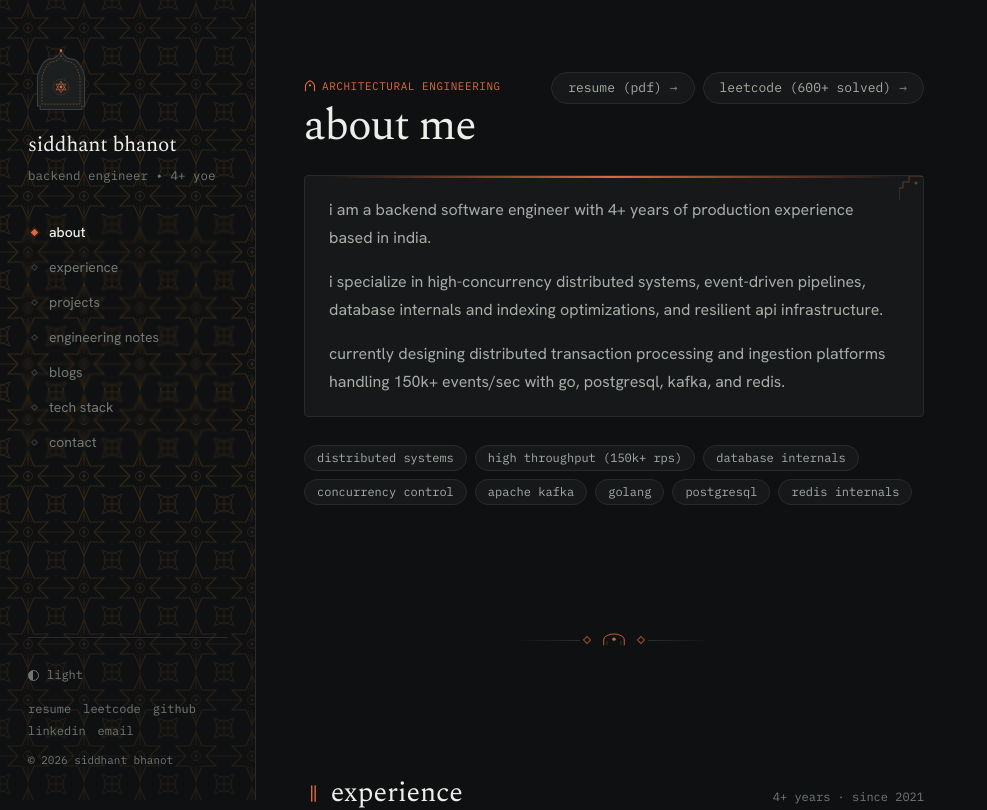
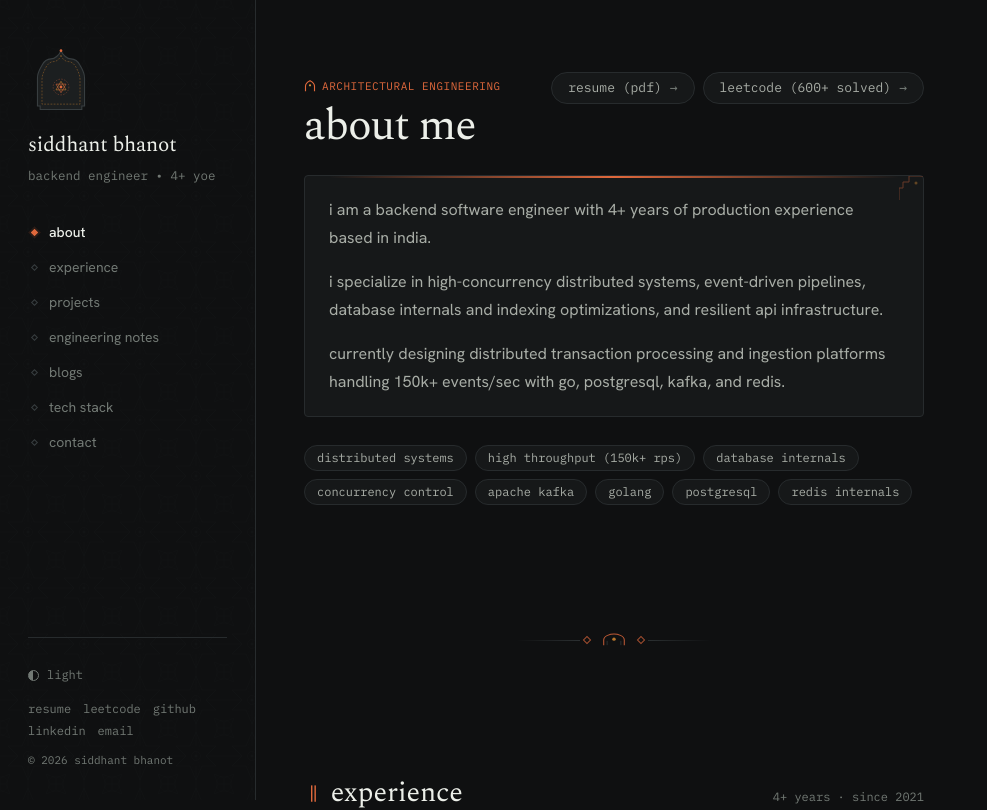
Before and after one commit to siddhantBhanot/personal-website, a Next.js app: page / in a window 1280 px wide. Shown: the top 810 px of the page, without its empty margins (0-987 px from the left). Built offline with nearby package versions, Linux system fonts and the light colour scheme.

Commit message:
style: balance sidebar Jaali pattern for crisp text readability with subtle architectural stone presence

```diff
--- a/src/app/globals.css
+++ b/src/app/globals.css
@@ -209,7 +209,6 @@ h1, h2, h3, h4 {
   color: var(--ink-faint);
   text-decoration: none;
   position: relative;
-  backdrop-filter: blur(1px);
 }
 
 /* Architectural diamond marker */
--- a/src/components/IndicMotif.tsx
+++ b/src/components/IndicMotif.tsx
@@ -5,8 +5,8 @@ import React from "react";
  * Creates an authentic stone fretwork screen.
  */
 export function JaaliBackgroundPattern({
-  className = "opacity-20 dark:opacity-25 text-[var(--accent-gold)]",
-  strokeWidth = 1,
+  className = "opacity-[0.08] dark:opacity-[0.10] text-[var(--line-strong)]",
+  strokeWidth = 0.75,
   patternId = "indic-jaali",
 }: {
   className?: string;
--- a/src/components/Sidebar.tsx
+++ b/src/components/Sidebar.tsx
@@ -77,16 +77,11 @@ export function Sidebar() {
   return (
     <div className="nn-sidebar-slot">
       <aside className={`nn-side ${mobileOpen ? "is-mobile-open" : ""}`}>
-        {/* Prominent Architectural Jaali Background on Sidebar */}
+        {/* Architectural Jaali Background - prominent yet subtle and non-intrusive */}
         <JaaliBackgroundPattern
           patternId="sidebar-jaali"
-          className="opacity-[0.22] dark:opacity-[0.28] text-[var(--accent-gold)]"
-          strokeWidth={1.1}
-        />
-        {/* Subtle stone wash gradient over jaali */}
-        <div
-          className="pointer-events-none absolute inset-0 z-0 bg-gradient-to-b from-[var(--bg)]/30 via-transparent to-[var(--bg)]/50"
-          aria-hidden="true"
+          className="opacity-[0.09] dark:opacity-[0.11] text-[var(--line-strong)]"
+          strokeWidth={0.75}
         />
 
         {/* Profile Info with Cusped Jharokha Arch */}
```
